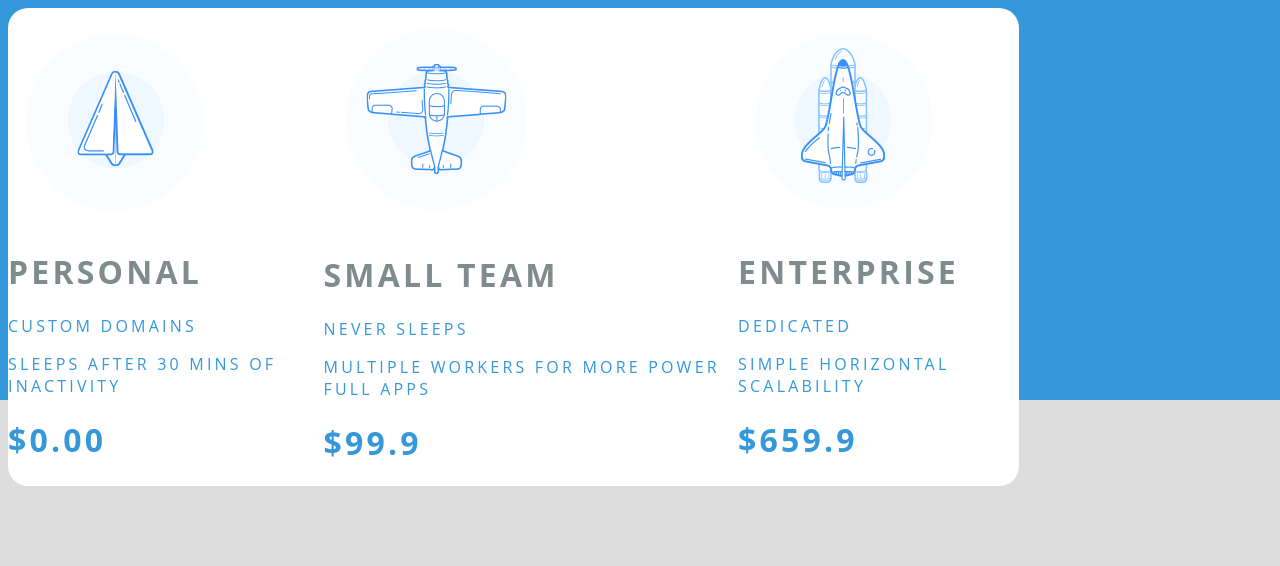
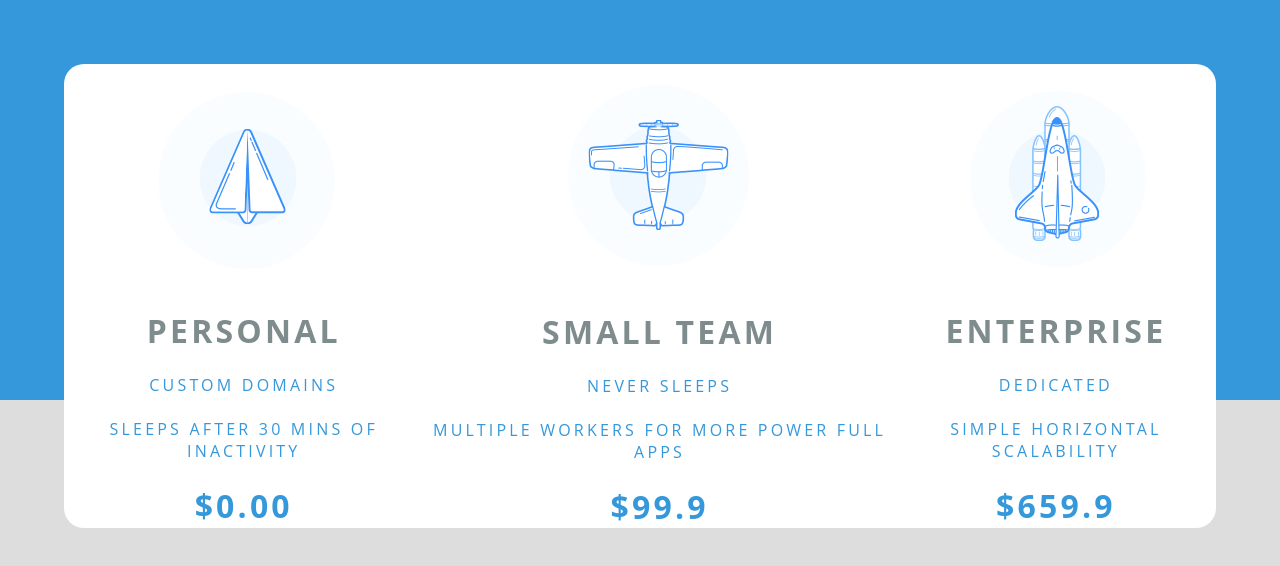
Before and after one commit to anantha-kr/component-design, a plain HTML site: page index.html in a window 1280 px wide. Drawn offline with Linux system fonts and the light colour scheme.

Commit message:
updated css and html

```diff
--- a/css/style.css
+++ b/css/style.css
@@ -1,3 +1,10 @@
+* {
+  padding: 0px;
+  margin: 0px;
+  border: 0px;
+}
+
+
 body {
   font-family: 'Open Sans', sans-serif;
   letter-spacing: 0.2em;
@@ -5,20 +12,15 @@ body {
   /*https://stackoverflow.com/questions/2869212/css3-gradient-background-set-on-body-doesnt-stretch-but-instead-repeats*/
   background: linear-gradient(to bottom, #3498db 50%,#dddddd 50%) fixed;
   background-repeat: no-repeat;
- /* box-sizing: border-box;
-  justify-content: center;
-  align-items: center;*/
-  /* height: 100%;*/
-
 }
 
 .container-bg {
-/*display: flex;
 box-sizing: border-box;
 justify-content: center;
-align-items: center;
-width: 80%;
-height: 10%;*/
+display: flex;
+margin-top: 5%;
+margin-right: 5%;
+margin-left: 5%;
 }
 
 .container-card {
@@ -26,37 +28,27 @@ height: 10%;*/
   box-sizing: border-box;
   border-radius: 20px;
   display: flex;
-/*  justify-content: center;
-  align-items: center;*/
-  width: 80%;
-
 }
 
 .price-card {
   text-transform: uppercase;
   color: #3498db;
-  /*box-sizing: border-box;*/
- /* justify-content: center;
-  align-items: center;*/
-
+  display: flex;
+  flex-direction: column;
+  justify-content: center;
+  text-align: center;
 }
 
 .price-card-head h1{
   color: #7f8c8d;
-  /*justify-content: center;*/
+}
+
+.price-card-head p {
+
 }
 
 .price-card-img img {
 border-radius: 50%;
-/*justify-content: center;*/
+align-content: center;
+
 }
-/*
-.price-card-body {
-  border-top: 1px solid #e1f1ff;
-  /*border-image-width: 50%;
-}
-
-.price-card-price h1 {
- border-top: 1px solid #e1f1ff;
- justify-content: center;
-}*/
```
Also changed, not shown: index.html (+12 -0 lines).
